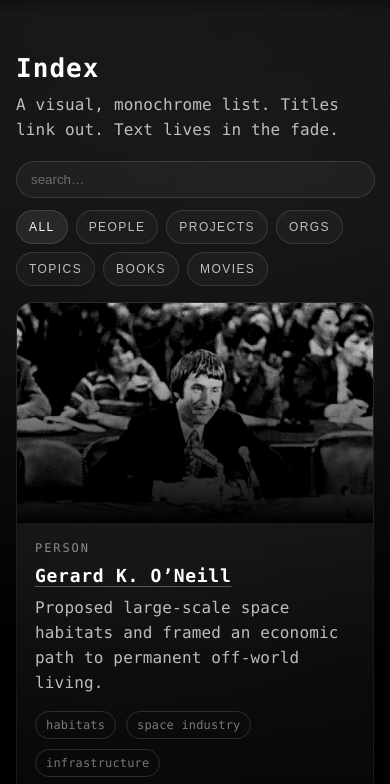
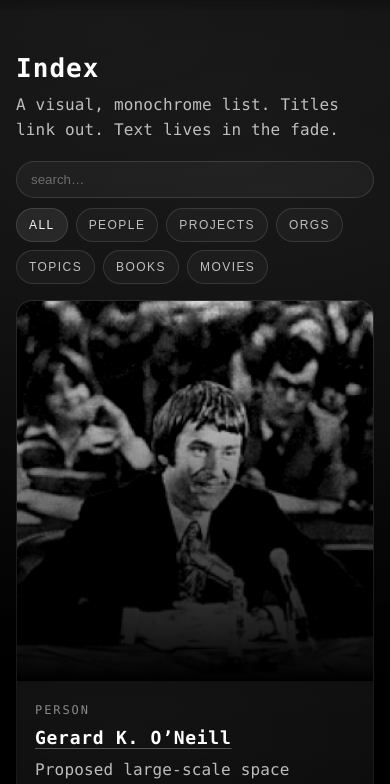
Before and after one commit to Tino-999/spacesettlement, a plain HTML site: page library.html in a window 390 px wide. Shown: the part 49-833 px from the top of the page. Drawn offline with Linux system fonts and the light colour scheme.

Commit message:
Improve mobile image framing and fade

```diff
--- a/assets/css/styles.css
+++ b/assets/css/styles.css
@@ -332,23 +332,52 @@ a:hover{opacity:.92}
 .ctaRow{display:flex; gap:10px; flex-wrap:wrap; margin-top:16px}
 
 @media (max-width: 860px){
-  .card__row{grid-template-columns:1fr}
-  .card.is-right .card__row{grid-template-columns:1fr}
 
-  /* make the image fade DOWN into black on mobile */
-  .card__fade{
-    background: linear-gradient(180deg,
-      rgba(0,0,0,0) 0%,
-      rgba(0,0,0,.18) 35%,
-      rgba(0,0,0,.62) 62%,
-      rgba(0,0,0,1) 100%);
+  /* Layout: single column */
+  .card__row{
+    grid-template-columns: 1fr;
+    min-height: unset;
+  }
+  .card.is-right .card__row{
+    grid-template-columns: 1fr;
   }
 
-  /* optional: slightly reduce the media height on mobile */
-  .card__row{
-    min-height: unset;
+  /* Media area: larger, cinematic on mobile */
+  .card__media{
+    height: min(46vh, 380px);
   }
-  .card__media{
-    height: 220px;
+
+  /* Image behavior */
+  .card__img{
+    object-position: center 35%;
+  }
+
+  /* Vertical fade into black (top -> bottom) */
+  .card__fade{
+    background: linear-gradient(
+      180deg,
+      rgba(0,0,0,0) 0%,
+      rgba(0,0,0,0.18) 32%,
+      rgba(0,0,0,0.62) 62%,
+      rgba(0,0,0,1) 100%
+    );
+  }
+
+  /* Content spacing */
+  .card__content{
+    padding-top: 22px;
+  }
+
+  /* Controls polish on mobile */
+  .controls{
+    gap: 10px;
+  }
+
+  .chips{
+    row-gap: 8px;
+  }
+
+  .input{
+    min-width: 100%;
   }
 }
```
